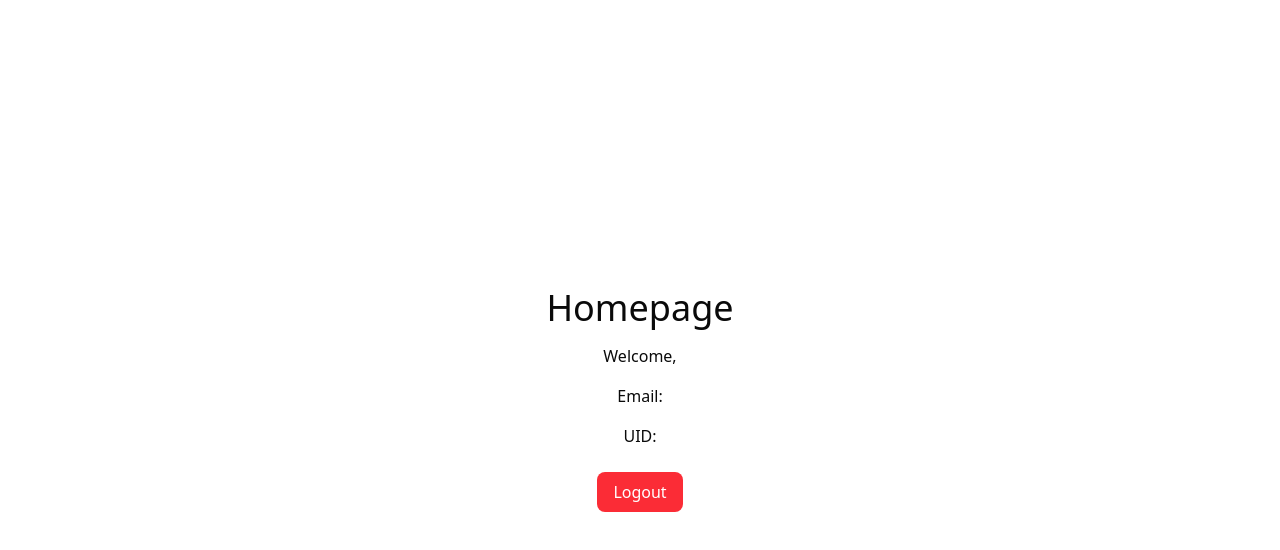
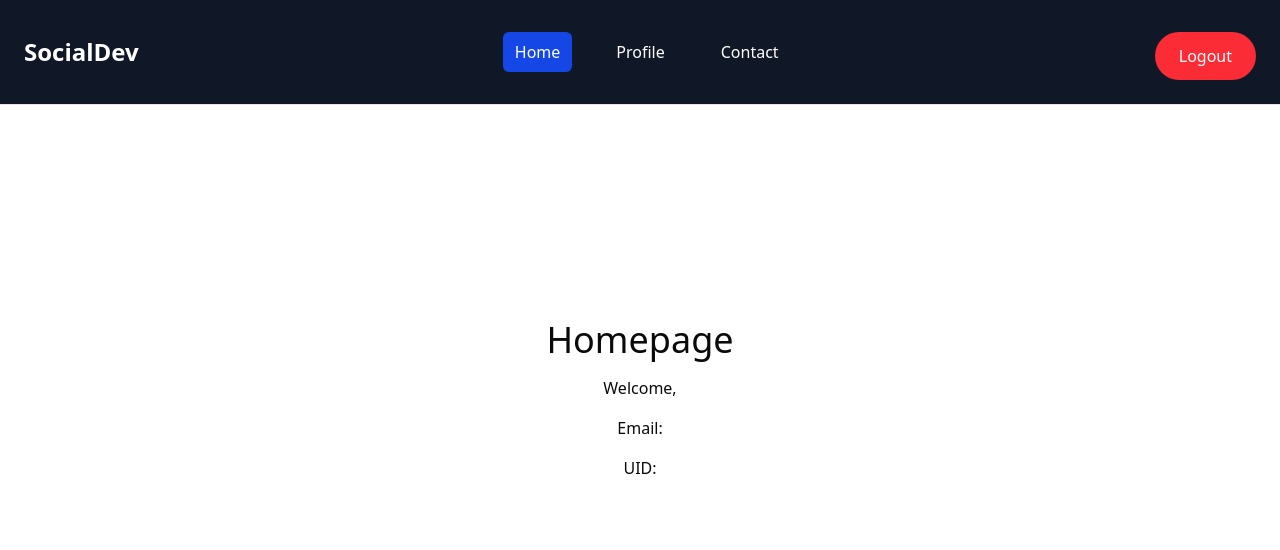
Before and after one commit to marlonpondavilla/social-dev, a Next.js app: page /home in a window 1280 px wide. Shown: the top 550 px of the page. Built offline with nearby package versions, Linux system fonts and the light colour scheme; no server answers.

Commit message:
add dashboard layout, navbar, and contact/profile pages; update homepage to display user information

```diff
--- /dev/null
+++ b/src/app/(dashboard)/contact/page.tsx
@@ -0,0 +1,10 @@
+
+const ContactPage = () => {
+  return (
+    <div className="flex flex-col items-center justify-center h-screen gap-4">
+      <h1 className="text-center text-4xl">Contact Page</h1>
+    </div>
+  )
+}
+
+export default ContactPage
--- a/src/app/home/home-page.tsx
+++ b/src/app/(dashboard)/home/page.tsx
@@ -13,7 +13,6 @@
       <h2>Welcome, {userData?.displayName}</h2>
       <h3>Email: {userData?.email}</h3>
       <h4>UID: {userData?.uid}</h4>
-      <LogoutButton/>
     </div>
   )
 }
--- /dev/null
+++ b/src/app/(dashboard)/layout.tsx
@@ -0,0 +1,14 @@
+import Navbar from "@/components/navbar"
+
+export default function HomeLayout({
+  children
+}: {
+  children: React.ReactNode
+}){
+  return(
+    <>
+      <Navbar/>
+      {children}
+    </>
+  )
+}
--- /dev/null
+++ b/src/app/(dashboard)/profile/page.tsx
@@ -0,0 +1,10 @@
+
+const ProfilePage = () => {
+  return (
+    <div className="flex flex-col items-center justify-center h-screen gap-4">
+      <h1 className="text-center text-4xl">Profile Page</h1>
+    </div>
+  )
+}
+
+export default ProfilePage
--- a/src/app/home/page.tsx
+++ /dev/null
@@ -1,12 +0,0 @@
-
-import LogoutButton from '@/components/logoutButton'
-import React from 'react'
-import HomePageClient from './home-page'
-
-const HomePage = () => {
-  return (
-    <HomePageClient/>
-  )
-}
-
-export default HomePage
--- a/src/app/profile/page.tsx
+++ /dev/null
@@ -1,8 +0,0 @@
-
-const ProfilePage = () => {
-  return (
-    <h1 className="text-center text-4xl">Profile Page</h1>
-  )
-}
-
-export default ProfilePage
--- a/src/components/logoutButton.tsx
+++ b/src/components/logoutButton.tsx
@@ -9,7 +9,7 @@
   return (
     <div>
       <button
-        className='bg-red-500 py-2 px-4 mt-2 text-white rounded-md hover:textred4'
+        className='bg-red-500 py-3 px-6 mt-2 text-white rounded-full hover:bg-red-400 cursor-pointer'
         onClick={logout}
       >
         Logout
--- /dev/null
+++ b/src/components/navbar.tsx
@@ -0,0 +1,56 @@
+"use client";
+
+import Link from "next/link";
+import { usePathname } from "next/navigation";
+import LogoutButton from "./logoutButton";
+
+const navbarItems = [
+  { name: "Home", href: "/home" },
+  { name: "Profile", href: "/profile" },
+  { name: "Contact", href: "/contact" },
+];
+
+export default function Navbar() {
+  const pathname = usePathname();
+
+  return (
+    <nav className="bg-gray-900 dark:bg-gray-900 fixed w-full z-20 top-0 start-0 border-b border-gray-200 dark:border-gray-600 p-2">
+      <div className="max-w-screen-xl flex flex-wrap items-center justify-between mx-auto p-4">
+        <Link href="/home" className="flex items-center space-x-3 rtl:space-x-reverse">
+          <span className="self-center text-2xl font-semibold whitespace-nowrap text-white">SocialDev</span>
+        </Link>
+        <div className="flex md:order-2 space-x-3 md:space-x-0 rtl:space-x-reverse">
+          <LogoutButton />
+          <button data-collapse-toggle="navbar-sticky" type="button" className="inline-flex items-center p-2 w-10 h-10 justify-center text-sm text-gray-500 rounded-lg md:hidden hover:bg-gray-100 focus:outline-none focus:ring-2 focus:ring-gray-200 dark:text-gray-400 dark:hover:bg-gray-700 dark:focus:ring-gray-600" aria-controls="navbar-sticky" aria-expanded="false">
+            <span className="sr-only">Open main menu</span>
+            <svg className="w-5 h-5" aria-hidden="true" xmlns="http://www.w3.org/2000/svg" fill="none" viewBox="0 0 17 14">
+              <path
+                stroke="currentColor"
+                strokeLinecap="round"
+                strokeLinejoin="round"
+                strokeWidth="2"
+                d="M1 1h15M1 7h15M1 13h15"
+              />
+            </svg>
+          </button>
+        </div>
+        <div className="items-center justify-between hidden w-full md:flex md:w-auto md:order-1" id="navbar-sticky">
+          <ul className="flex flex-col p-4 md:p-0 mt-4 font-medium border border-gray-100 rounded-lg md:space-x-8 rtl:space-x-reverse md:flex-row md:mt-0 md:border-0 dark:bg-gray-800 md:dark:bg-gray-900 dark:border-gray-700">
+            {navbarItems.map((navItem) => (
+              <li key={navItem.href}>
+                <Link
+                  href={navItem.href}
+                  className={`block py-2 px-3 text-white rounded-sm ${
+                    pathname === navItem.href ? "bg-blue-700 text-white" : ""
+                  }`}
+                >
+                  {navItem.name}
+                </Link>
+              </li>
+            ))}
+          </ul>
+        </div>
+      </div>
+    </nav>
+  );
+}
```
